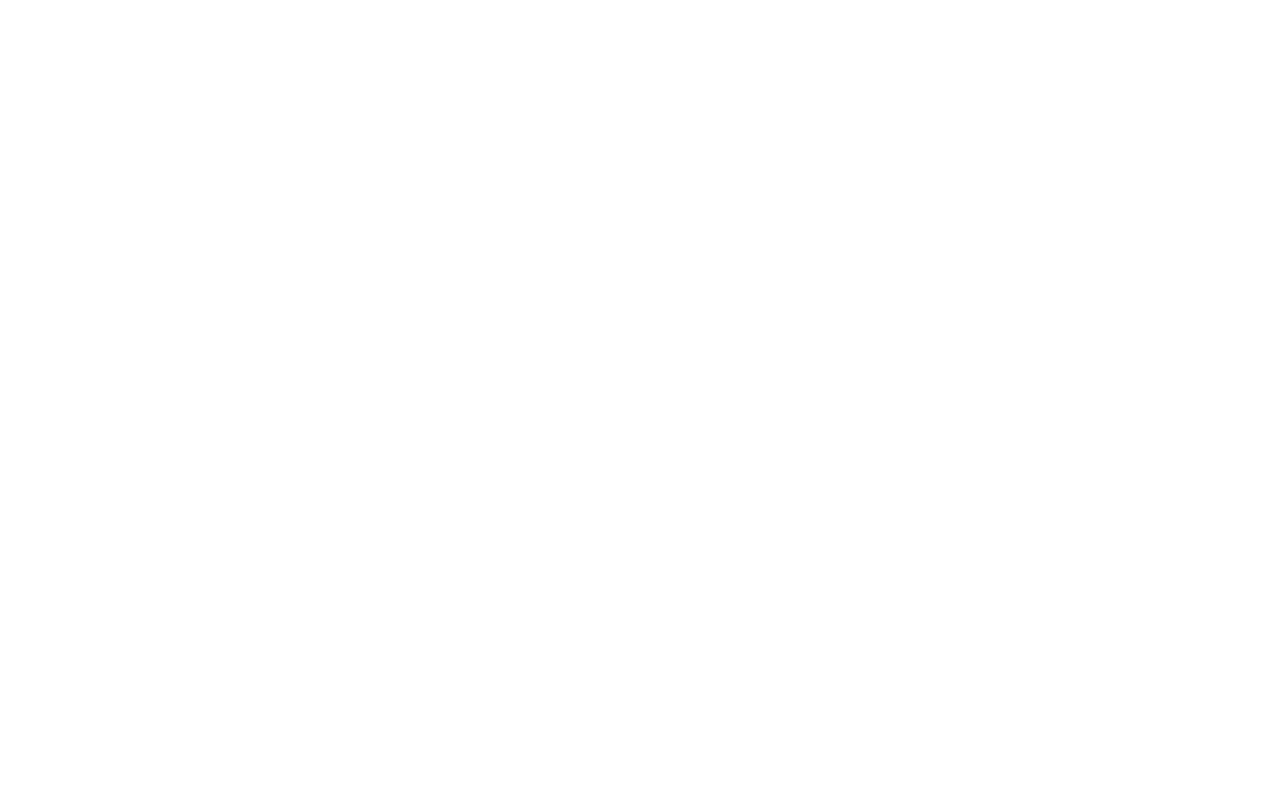
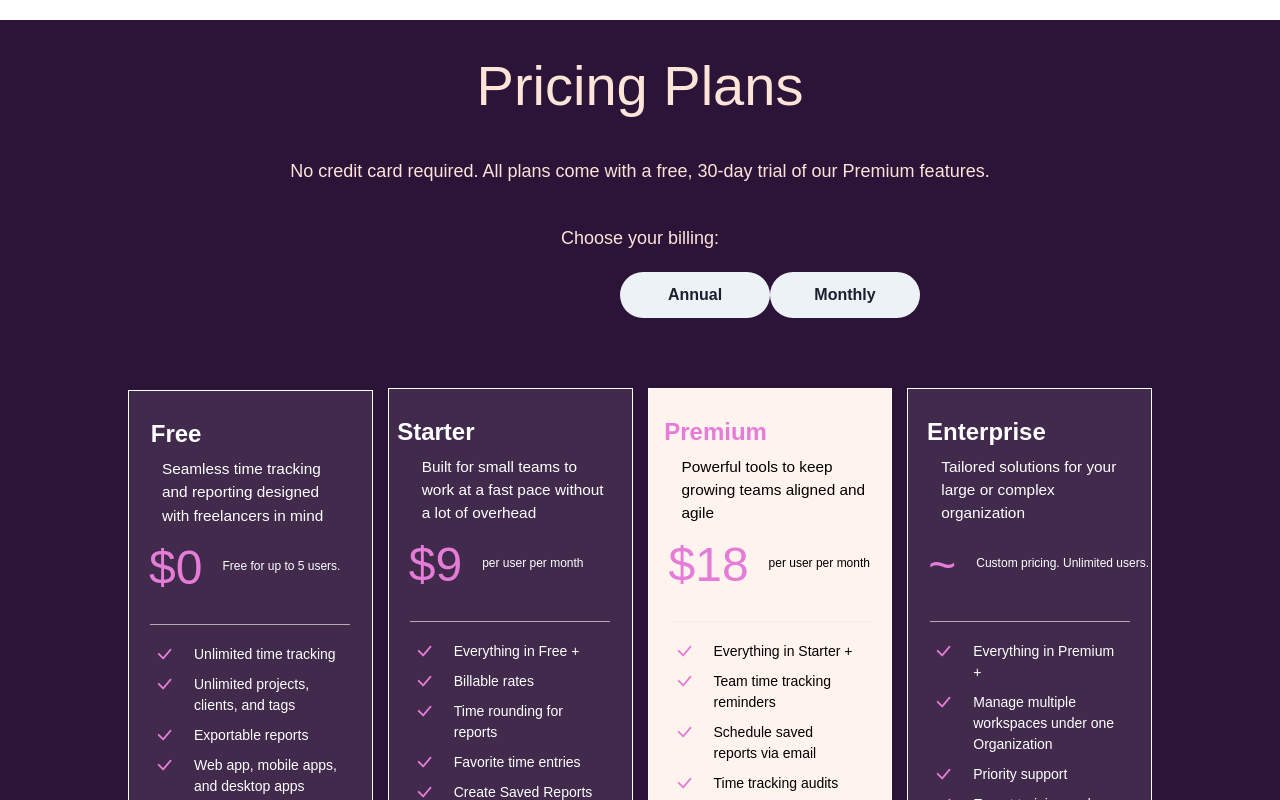
Before and after one commit to optimizershivam/Toggle-Track, a React (Create React App) app in the folder client/: page / in a window 1280 px wide. Shown: the top 800 px of the page. Built offline with nearby package versions, Linux system fonts and the light colour scheme.

Commit message:
changes in app.js

```diff
--- a/client/src/App.js
+++ b/client/src/App.js
@@ -1,9 +1,10 @@
 import logo from './logo.svg';
 import './App.css';
+import Prices from "./Components/prices/Prices"
 function App() {
   return (
     <div className="App">
-
+    <Prices/>
     </div>
   );
 }
--- a/client/src/Components/prices/PricesTop.jsx
+++ b/client/src/Components/prices/PricesTop.jsx
@@ -9,26 +9,24 @@ import {
   Image,
   Input,
 } from "@chakra-ui/react";
-  import { BsCheckLg,BsGoogle,BsApple } from "react-icons/bs";
+import { BsCheckLg, BsGoogle, BsApple } from "react-icons/bs";
 import { useState } from "react";
 
 const PricesTop = () => {
+  const [annual1, setAnnual1] = useState("$9");
+  const [annual2, setAnnual2] = useState("$18");
 
-  const [annual1,setAnnual1]=useState("$9")
-  const [annual2,setAnnual2]=useState("$18")
+  const handleAnnual = () => {
+    setAnnual1("$9");
+    setAnnual2("$18");
+  };
 
-
-  const handleAnnual=()=>{
-    setAnnual1("$9")
-    setAnnual2("$18")
-  }
-
-  const handleMonthly=()=>{
-    setAnnual1("$10")
-    setAnnual2("$20")
-  }
-  return <Box >
-
+  const handleMonthly = () => {
+    setAnnual1("$10");
+    setAnnual2("$20");
+  };
+  return (
+    <Box>
       <Text
         fontSize={{ base: "26.4px", md: "30px", lg: "56px" }}
         mt={{ base: 5 }}
@@ -80,7 +78,6 @@ const PricesTop = () => {
         </Button>
       </Flex>
 
-
       <Stack
         direction={{ base: "column", md: "column", lg: "row" }}
         w={{ base: "", md: "", lg: "80%" }}
@@ -90,10 +87,9 @@ const PricesTop = () => {
         gap={{ lg: "15px", base: "15px", md: "15px" }}
         mt={"70px"}
       >
-
         <Box
           w={{ base: "90%", md: "", lg: "24%" }}
-          m={{ base: "auto" ,md:"auto"}}
+          m={{ base: "auto", md: "auto" }}
           border="1px solid white"
           bg="#412A4C"
         >
@@ -230,10 +226,9 @@ const PricesTop = () => {
         {/* **** */}
         <Box
           w={{ base: "90%", md: "", lg: "24%" }}
-          m={{ base: "auto" ,md:"auto"}}
+          m={{ base: "auto", md: "auto" }}
           ml={{ base: "300px", md: "", lg: "" }}
           border="1px solid white"
-
           bg="#412A4C"
         >
           <Text
@@ -275,7 +270,6 @@ const PricesTop = () => {
               color="#E57CD8"
             >
               {annual1}
-
             </Text>
             <Text fontSize={{ base: "", md: "", lg: "12px" }} mt="25px">
               per user per month
@@ -516,8 +510,7 @@ const PricesTop = () => {
           w={{ base: "90%", md: "90%", lg: "24%" }}
           border="1px solid white"
           bg="#412A4C"
-          m={{ base: "auto",md:"auto" }}
-
+          m={{ base: "auto", md: "auto" }}
         >
           <Text
             fontSize={{ base: "19.2px", md: "19.2px", lg: "24px" }}
@@ -625,8 +618,8 @@ const PricesTop = () => {
           </Button>
         </Box>
       </Stack>
-
-  </Box>;
+    </Box>
+  );
 };
 
 export default PricesTop;
```
Lines whose indentation alone changed are shown as unchanged.
